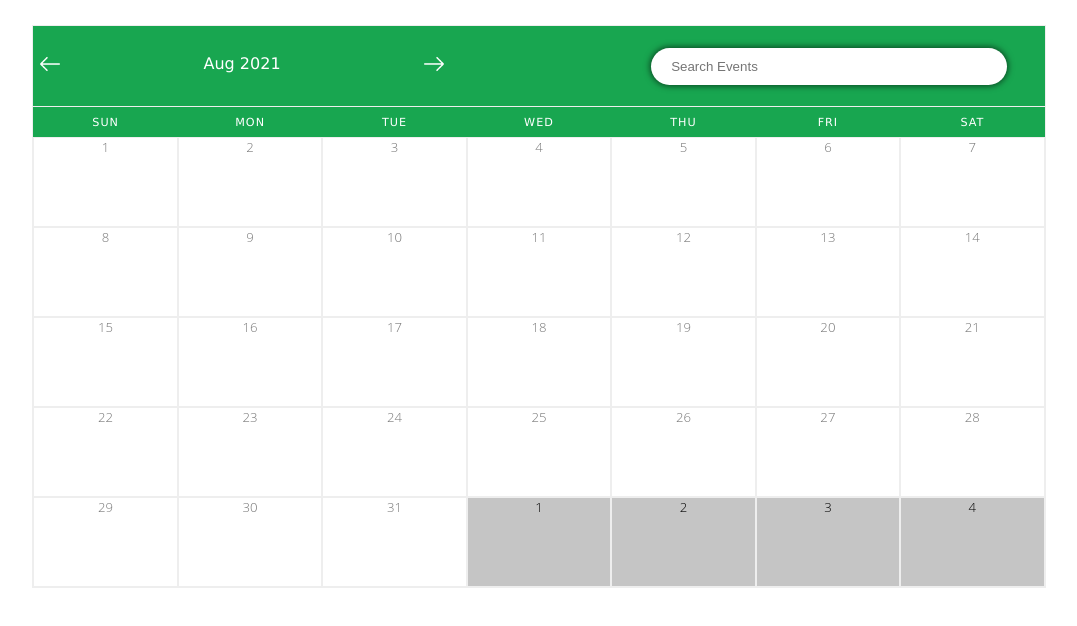
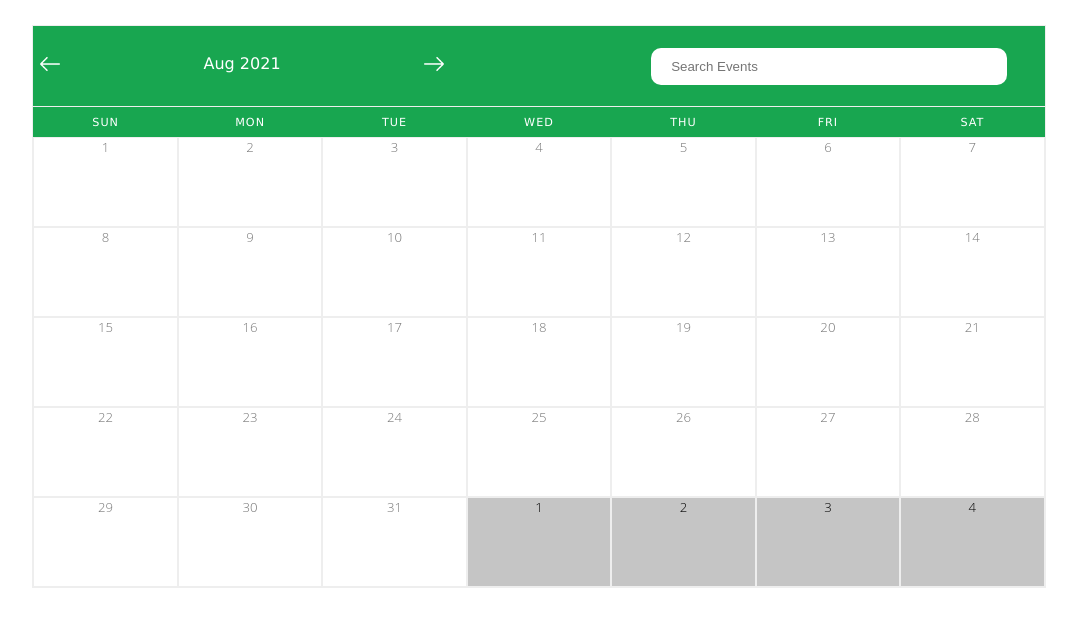
Before and after one commit to shailus1029/React-Calendar, a React app: page / in a window 1280 px wide. Shown: the whole page, without its empty margins (101-1178 px from the left). Built offline with nearby package versions, Linux system fonts and the light colour scheme.

Commit message:
small change

```diff
--- a/src/assets/css/searchEvents.css
+++ b/src/assets/css/searchEvents.css
@@ -6,8 +6,7 @@
 .searchContainer input {
     width: 60%;
     height: 35px;
-    box-shadow: 0px 0px 6px 1px rgb(0 0 0 / 60%);
-    border-radius: 20px;
+    border-radius: 10px;
     border: none;
     padding-left: 20px;
     outline: none;
```
